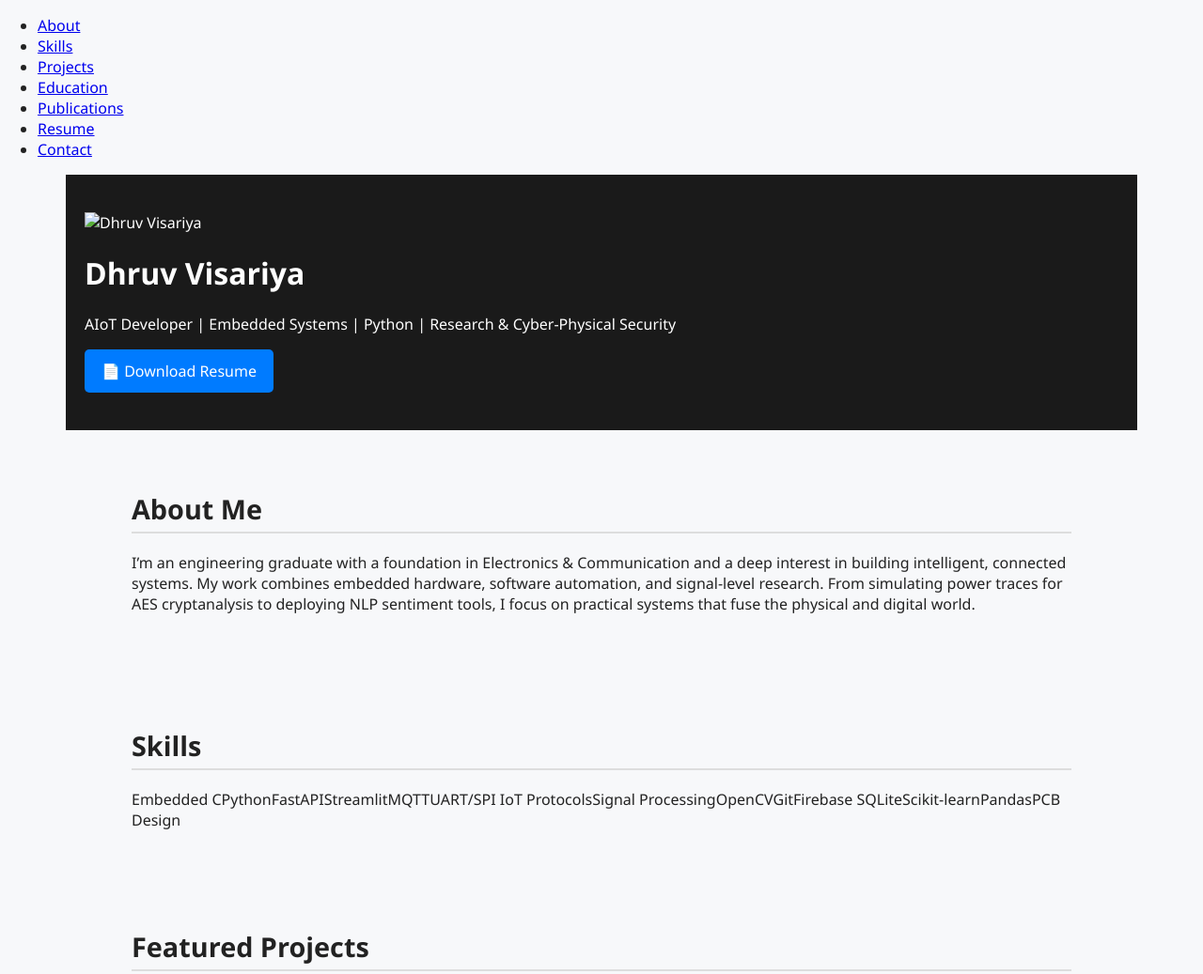
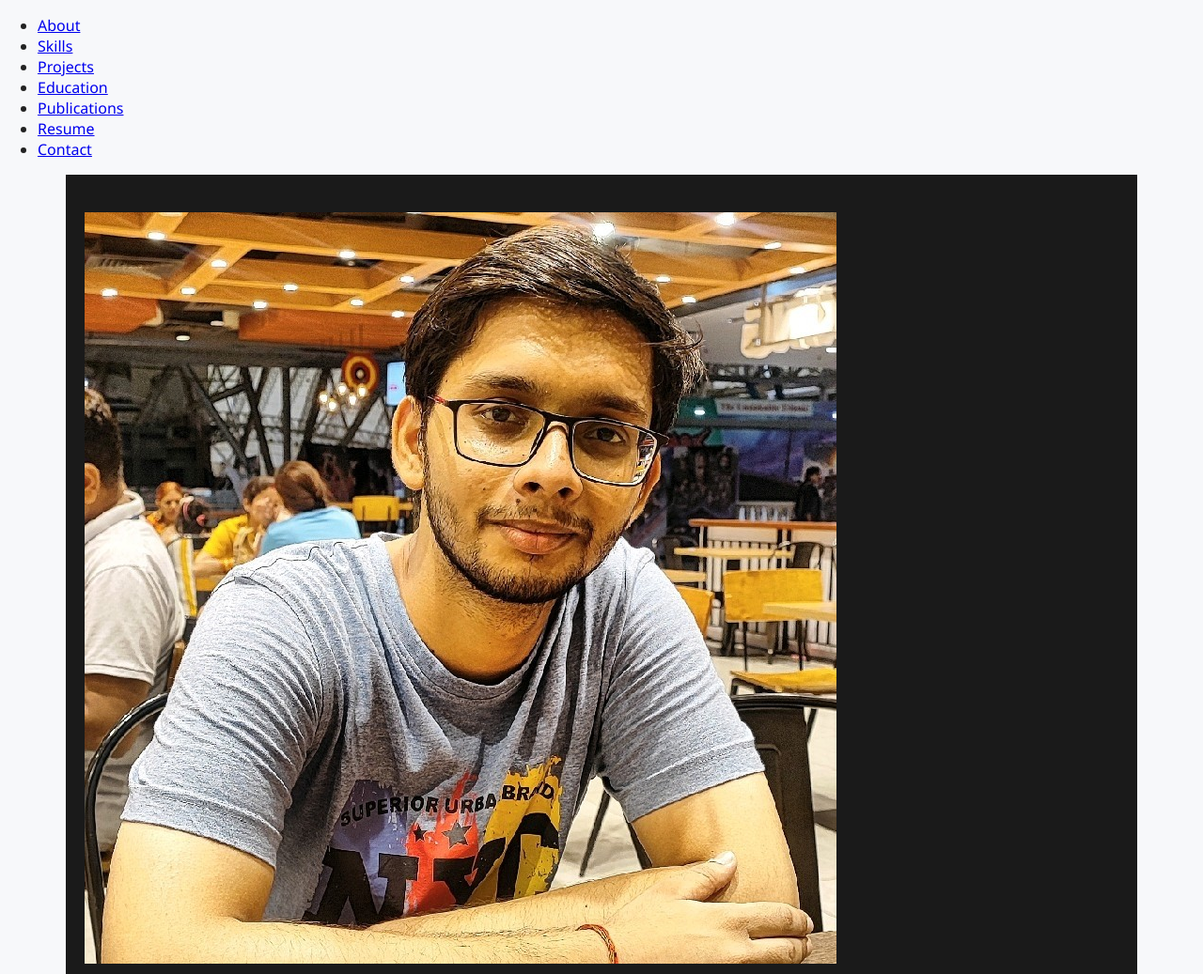
Before and after one commit to Dhruvvisariya/dhruvvisariya.github.io, a plain HTML site: page index.html in a window 1280 px wide. Shown: the top 1037 px of the page at 94% size. Drawn offline with Linux system fonts and the light colour scheme.

Commit message:
Update index.html

```diff
--- a/index.html
+++ b/index.html
@@ -22,7 +22,7 @@
 
 <header class="hero" id="home">
   <div class="hero-content">
-    <img src="assets/your-photo.jpg" alt="Dhruv Visariya">
+    <img src="assets/myImage.png" alt="Dhruv Visariya">
     <div>
       <h1>Dhruv Visariya</h1>
       <p>AIoT Developer | Embedded Systems | Python | Research & Cyber-Physical Security</p>
```
